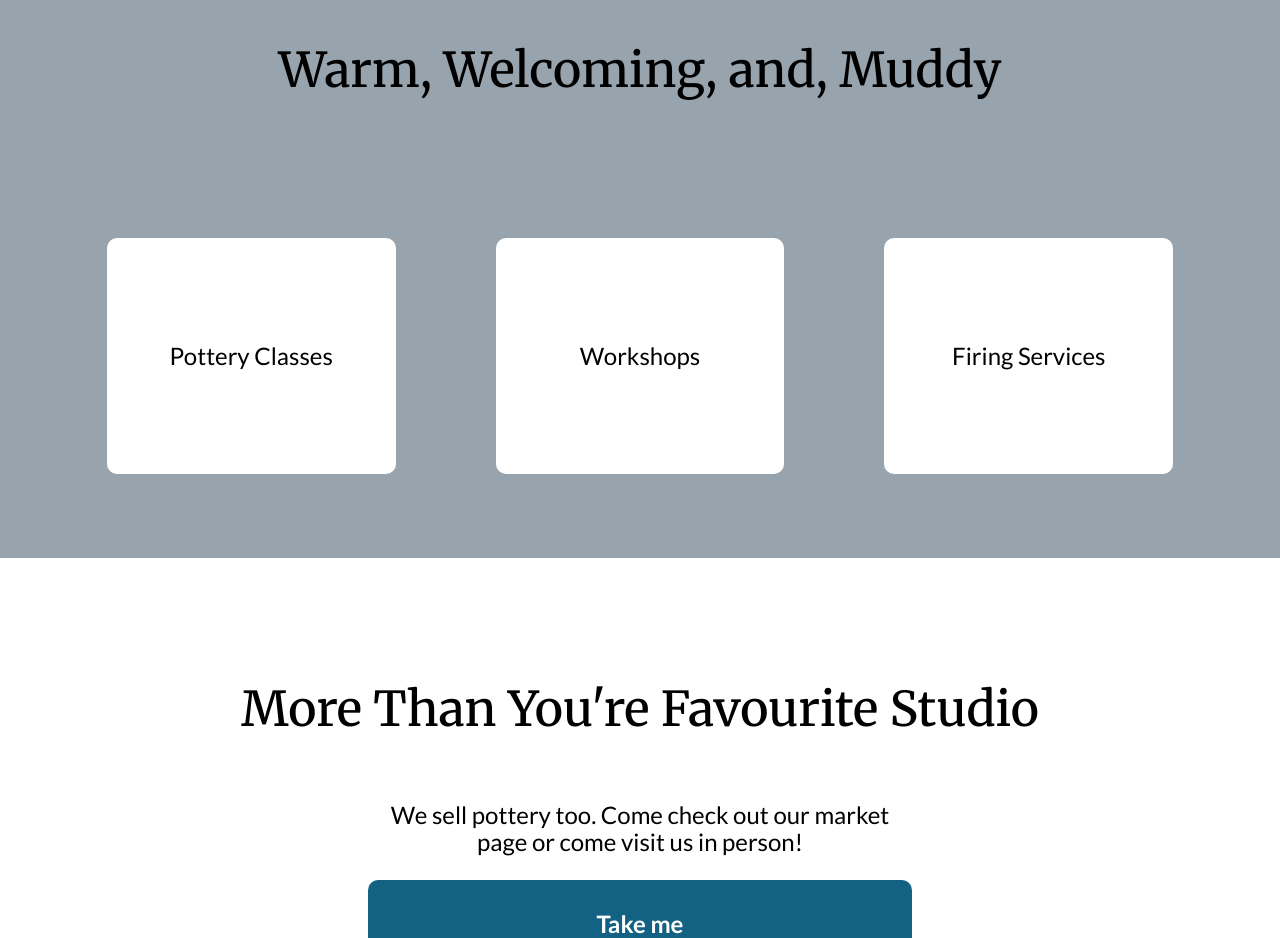
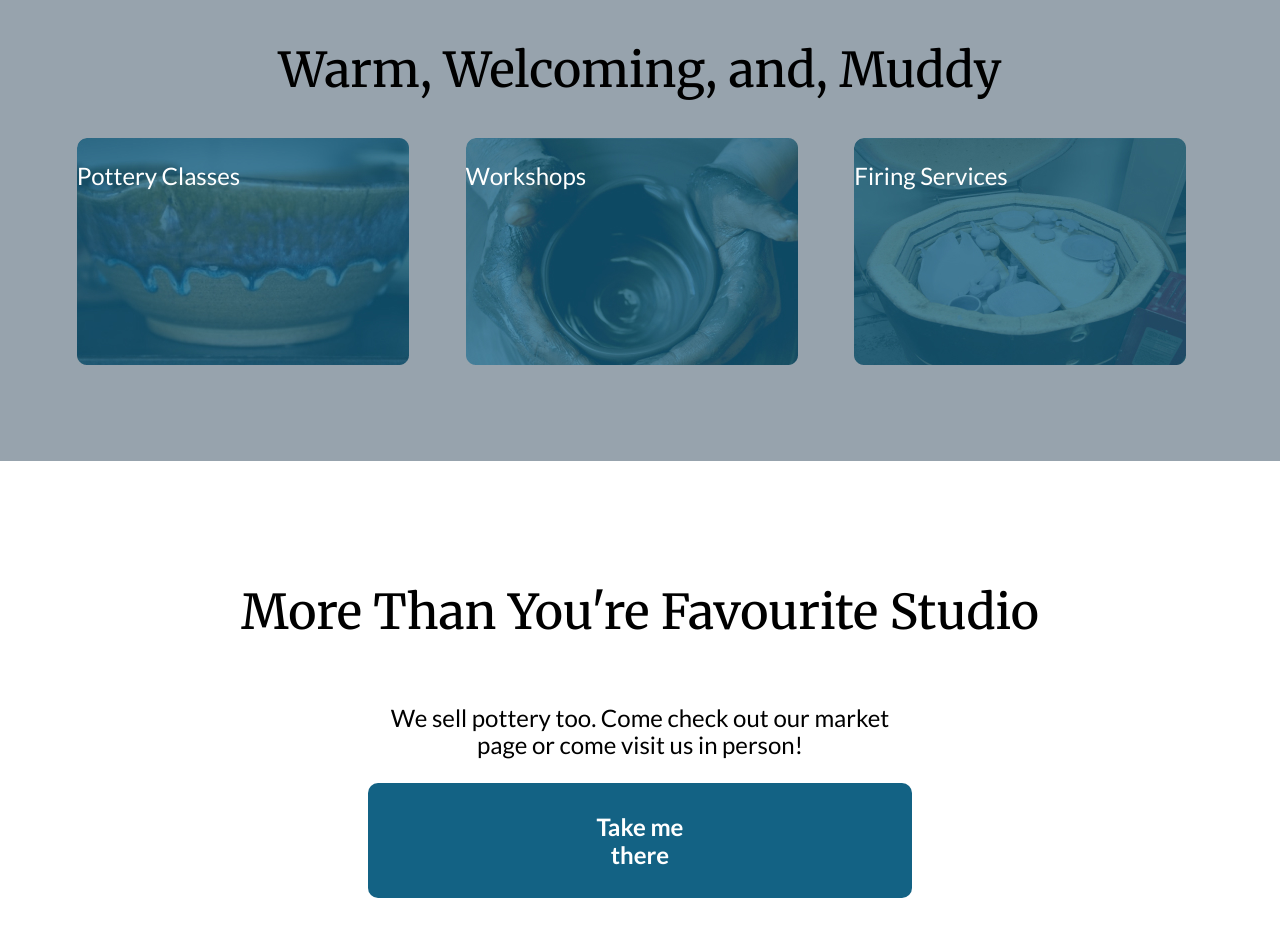
Before and after one commit to IASingson/DESN340_FALL2026_Project3, a plain HTML site: page index.html in a window 1280 px wide. Shown: the part 1100-2038 px from the top of the page. Drawn offline with Linux system fonts and the light colour scheme.

Commit message:
added images to homepage card

```diff
--- a/index.html
+++ b/index.html
@@ -65,18 +65,30 @@
                     <!-- Row one start: three columns -->
                     <div class="row row-justify-center">
                         <!-- Column one: Pottery Classes -->
-                        <div class="col col-lg-4 col-padding">
-                            <p class="text-center">Pottery Classes</p>
+                        <div class="col col-lg-4">
+                            <div class="homepage-card-wrap">
+                                <div class="homepage-card-img-1">
+                                    <p>Pottery Classes</p>
+                                </div>
+                            </div>
                         </div>
 
                         <!-- Column two: Workshops -->
-                        <div class="col col-lg-4 col-padding">
-                            <p class="text-center">Workshops</p>
+                        <div class="col col-lg-4">
+                            <div class="homepage-card-wrap">
+                                <div class="homepage-card-img-1 homepage-card-img-2">
+                                    <p>Workshops</p>
+                                </div>
+                            </div>
                         </div>
 
                         <!-- Column three: Firing Services -->
-                        <div class="col col-lg-4 col-padding">
-                            <p class="text-center">Firing Services</p>
+                        <div class="col col-lg-4">
+                            <div class="homepage-card-wrap">
+                                <div class="homepage-card-img-1 homepage-card-img-3">
+                                    <p>Firing Services</p>
+                                </div>
+                            </div>
                         </div>
                     </div>
                     <!-- Row one end -->
--- a/styles.css
+++ b/styles.css
@@ -175,6 +175,37 @@ p
     overflow: hidden;
 }
 
+.homepage-card-wrap
+{
+    width: 100%;
+    aspect-ratio: 332/227;
+    border-radius: 10px;
+    overflow: hidden;
+    display: flex;
+    flex-direction: column;
+    height: 100%;
+    color: white;
+}
+
+.homepage-card-img-1
+{
+    background-image: url(images/pottery-classes.jpg);
+    width: 100%;
+    height: 100%;
+    object-fit:cover;
+    background-repeat: no-repeat;
+}
+
+.homepage-card-img-2
+{
+    background-image: url(images/workshops-card.jpg);
+}
+
+.homepage-card-img-3
+{
+    background-image: url(images/firing-services-card.jpg)
+}
+
 /* BUTTON */
 .button
 {
@@ -305,7 +336,6 @@ p
     border-radius: 10px;
     padding: 80px 0px;
     margin: 100px 50px 0 50px; /* top, right, bottom, left*/
-
 }
 
 nav ol
```
Also changed, not shown: images/firing-services-card.jpg (added), images/pottery-classes.jpg (added), images/vc-mural.webp (deleted), images/vivaclayworks-1.jpg (deleted), images/vivaclayworks-2.jpg (deleted), images/workshops-card.jpg (added).
